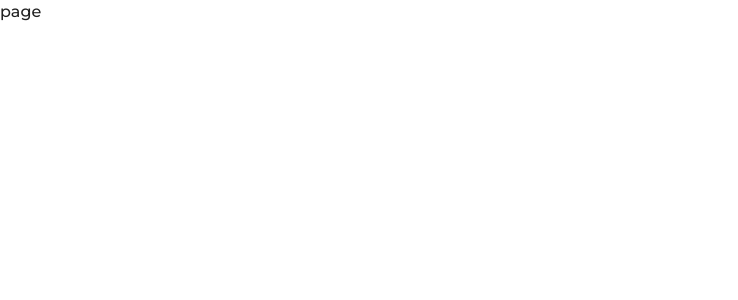
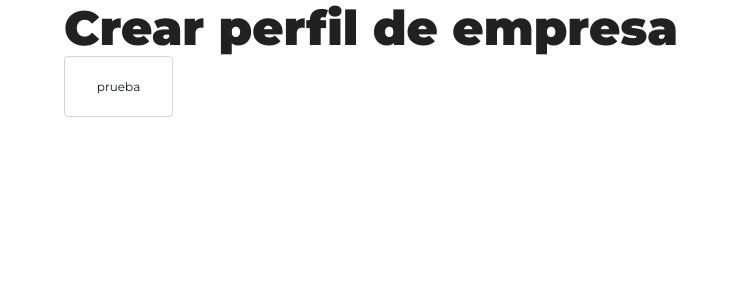
Before and after one commit to octocodevs/jointure-frontend, a Next.js app: page /admin/create-profile in a window 1280 px wide. Shown: the top 300 px of the page, without its empty margins (0-738 px from the left). Built offline with nearby package versions, Linux system fonts and the light colour scheme.

Commit message:
created sector button component

```diff
--- a/src/app/admin/create-profile/page.jsx
+++ b/src/app/admin/create-profile/page.jsx
@@ -1,7 +1,14 @@
+import InfoButton from '@/app/components/Buttons/InfoButton'
+import { Container, Typography } from '@mui/material'
 import React from 'react'
 
 export default function CreateProfile() {
   return (
-    <div>page</div>
+    <Container>
+        <Typography variant='h1' justifyContent='center'>
+            Crear perfil de empresa
+        </Typography>
+        <InfoButton/>
+    </Container>
   )
 }
--- /dev/null
+++ b/src/app/components/Buttons/InfoButton.jsx
@@ -0,0 +1,20 @@
+import { Button } from '@mui/material'
+import React from 'react'
+
+export default function InfoButton() {
+  return (
+    <Button
+      color='secondary'
+      elevation={3}
+      variant='outlined'
+      sx={{
+        height:61,
+        width:109,
+        fontSize:12,
+        textTransform:'lowercase',
+        fontWeight:'400',
+        color:'#101820'
+      }}
+      >Prueba</Button>
+  )
+}
```
